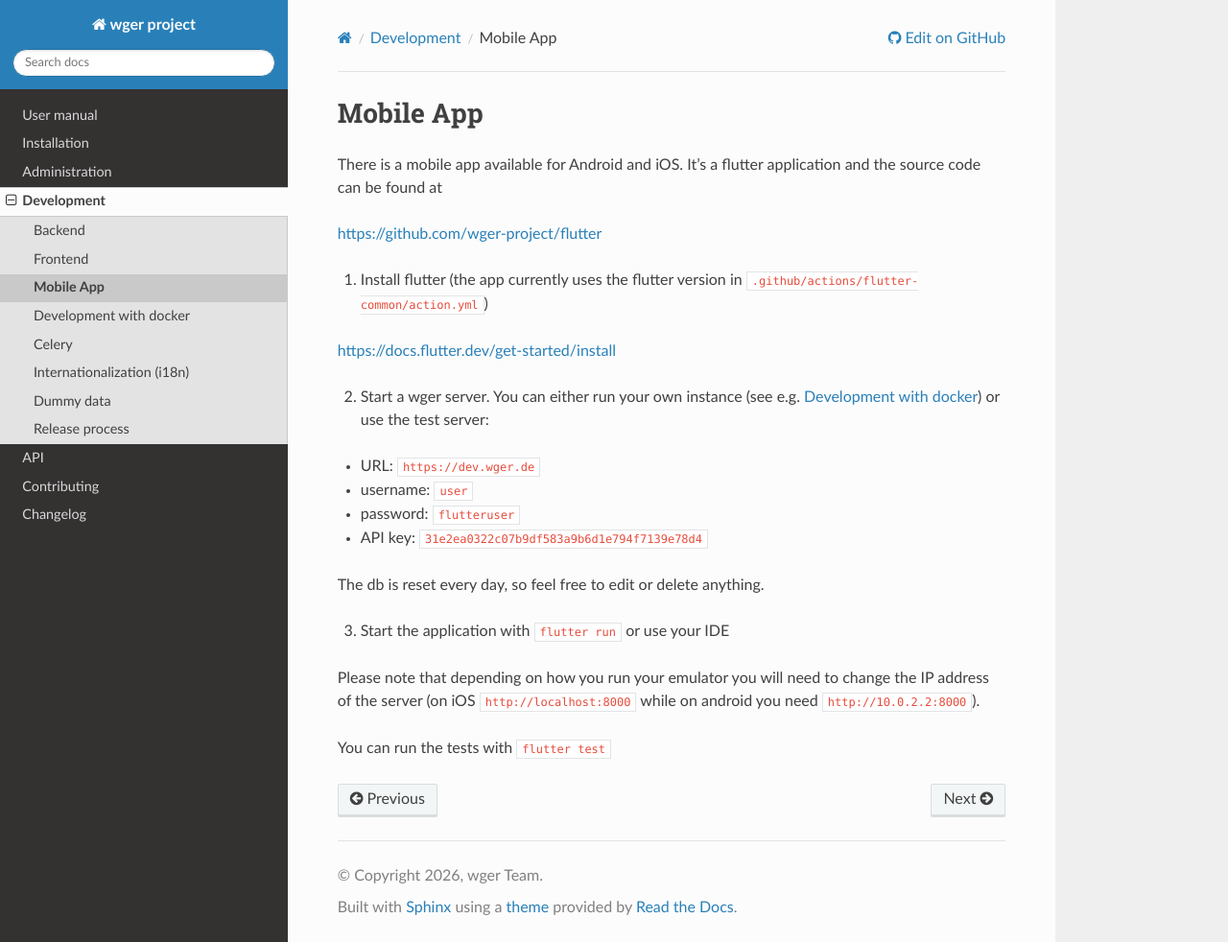
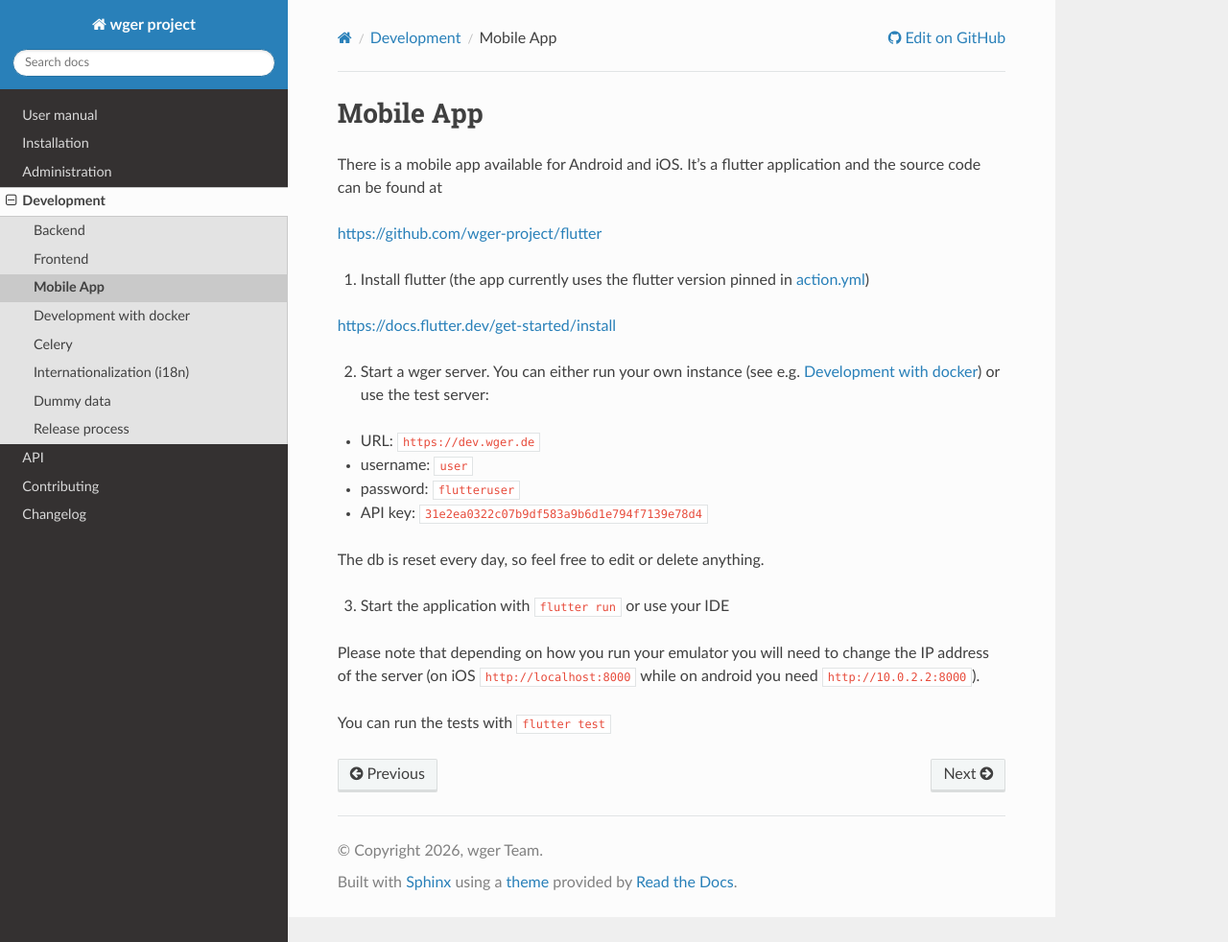
Before and after one commit to wger-project/docs, a Sphinx documentation site: the page built from docs/development/mobile_app.rst, in a window 1280 px wide and 982 px high. Shown: the whole window at 96% size. Built offline with Sphinx 7.4.7 and the Read the Docs theme 3.1.0, drawn with Linux system fonts in a browser that asks for light colours.

Commit message:
Use correct link for workflow file

```diff
--- a/docs/development/mobile_app.rst
+++ b/docs/development/mobile_app.rst
@@ -9,8 +9,8 @@
 https://github.com/wger-project/flutter
 
 
-1) Install flutter (the app currently uses the flutter version in
-   ``.github/actions/flutter-common/action.yml``)
+1) Install flutter (the app currently uses the flutter version pinned in
+   `action.yml <https://github.com/wger-project/flutter/blob/master/.github/actions/flutter-common/action.yml>`_)
 
 https://docs.flutter.dev/get-started/install
 
```
